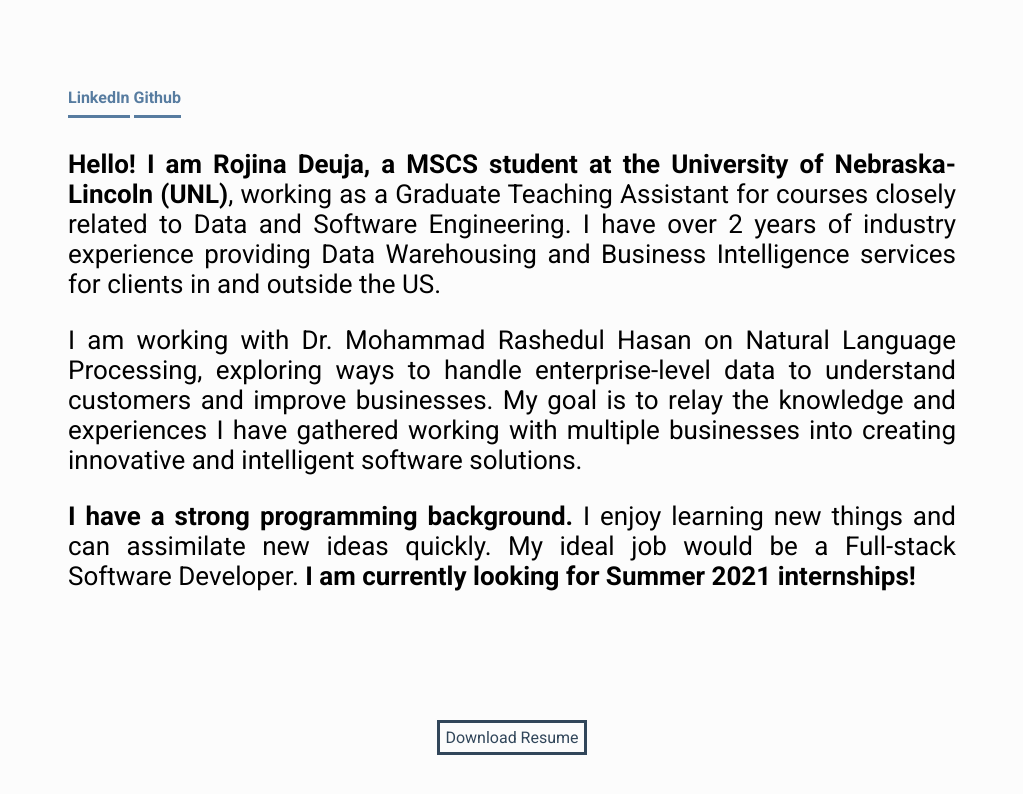
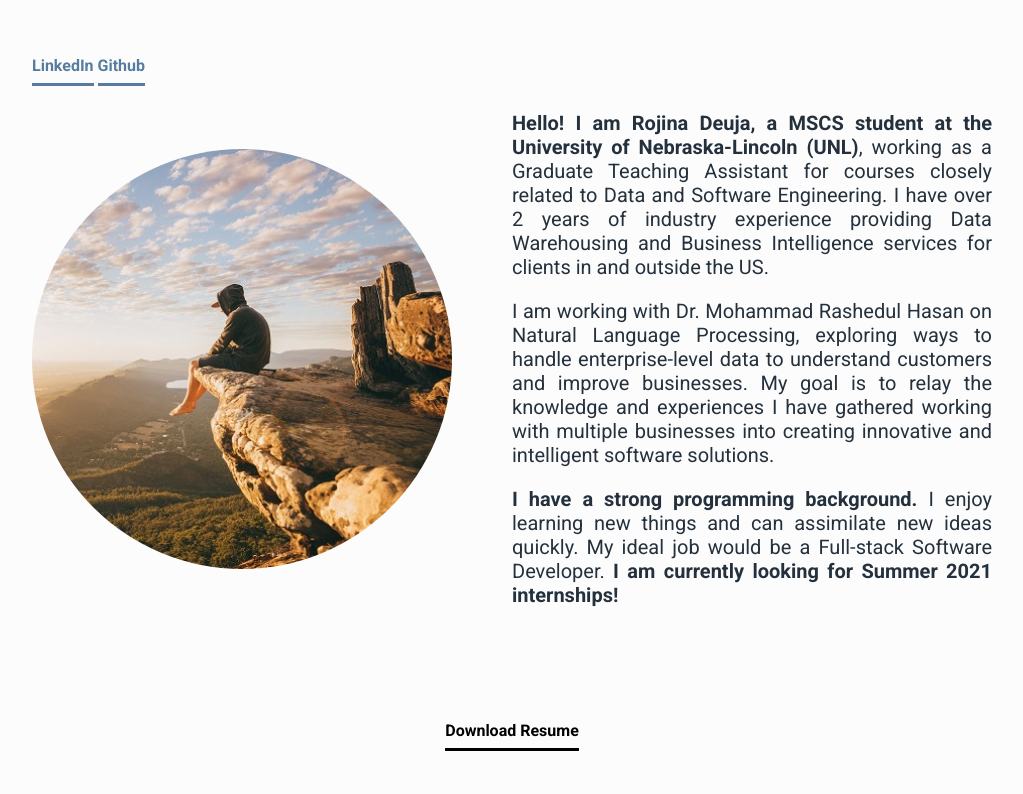
Before and after one commit to rojinadeuja/rojinadeuja.github.io, a React (Create React App) app: page / in a window 1280 px wide. Shown: the top 794 px of the page, without its empty margins (128-1151 px from the left). Built offline with nearby package versions, Linux system fonts and the light colour scheme.

Commit message:
added image, changed styling

```diff
--- a/package.json
+++ b/package.json
@@ -1,4 +1,5 @@
 {
+  "homepage": "https://rojinadeuja.github.io/",
   "name": "rojinadeuja.github.io",
   "version": "0.1.0",
   "private": true,
@@ -11,6 +12,8 @@
     "react-scripts": "3.4.3"
   },
   "scripts": {
+    "predeploy": "npm run build",
+    "deploy": "gh-pages -d build",
     "start": "react-scripts start",
     "build": "react-scripts build",
     "test": "react-scripts test",
@@ -30,5 +33,8 @@
       "last 1 firefox version",
       "last 1 safari version"
     ]
+  },
+  "devDependencies": {
+    "gh-pages": "^3.1.0"
   }
 }
--- a/src/Components/Main/Home/Home.js
+++ b/src/Components/Main/Home/Home.js
@@ -3,12 +3,14 @@ import React from 'react';
 const home = () => {
 
     return <div>
-        <p className="connect-links">
+        <div className="connect-links">
             <a className="connect-link" target="_blank" href="https://www.linkedin.com/in/rojinadeuja/">LinkedIn</a>
             <span>{'    '}</span>
             <a className="connect-link" target="_blank" href="https://github.com/rojinadeuja">Github</a>
-        </p>
-        <p className="large-text" >
+        </div>
+        <div className="profile-section">
+            <img className="profile-img" src="assets/profile.jpg"></img>
+            <div className="large-text profile-txt" >
                 <p>
                     <strong>Hello! I am Rojina Deuja, a MSCS student at the University of Nebraska-Lincoln (UNL)</strong>, working as a Graduate Teaching Assistant for courses closely related to Data and Software Engineering. I have over 2 years of industry experience providing Data Warehousing and Business Intelligence services for clients in and outside the US.
             </p>
@@ -18,7 +20,8 @@ const home = () => {
                 <p>
                     <strong>I have a strong programming background.</strong> I enjoy learning new things and can assimilate new ideas quickly. My ideal job would be a Full-stack Software Developer. <strong>I am currently looking for Summer 2021 internships!</strong>
                 </p>
-        </p>
+            </div>
+        </div>
     </div>
 }
 
--- a/src/Components/Shared/Footer.js
+++ b/src/Components/Shared/Footer.js
@@ -1,13 +1,9 @@
 import React from 'react';
 
 const footer = () => {
-    return <form id='download' target="_blank" method="get" action="assets/deuja_rojina_resume_2020.pdf">
-        <button id='btn-download' type="submit">Download Resume</button>
+    return <form id='download' method="get" action="assets/deuja_rojina_resume_2020.pdf">
+        <button id='btn-download' type="submit"><span style={{ paddingBottom: '0.5em', borderBottomStyle: 'solid' }}>Download Resume</span></button>
     </form>
-    // <ul className="footer-links">
-    //     <li><a className="footer-link" href="https://github.com/rojinadeuja">Github</a></li>
-    //     <li><a className="footer-link" href="https://www.linkedin.com/in/rojinadeuja/">LinkedIn</a></li>
-    // </ul>
 }
 
 export default footer;
--- a/src/index.css
+++ b/src/index.css
@@ -9,14 +9,13 @@ body {
 }
 
 code {
-  font-family: source-code-pro, Menlo, Monaco, Consolas, 'Courier New',
-    monospace;
+  font-family: monospace;
 }
 
 .wrapper {
   display: grid;
-  grid-template-columns: 1fr minmax(100px, 920px) 1fr;
-  grid-template-rows: 7vh minmax(100px, 83vh) 10vh; /* doing 78vh to account for that 1px row */
+  grid-template-columns: 1fr minmax(100px, 992px) 1fr;
+  grid-template-rows: 5vh minmax(100px, 85vh) 10vh; /* doing 78vh to account for that 1px row */
   grid-template-areas:
       ".  header ."
       ".  main   ."
@@ -37,14 +36,11 @@ code {
 }
 
 .main {
+  grid-area: main;
   display: grid;
-  justify-items: center;
-  align-items: flex-start;
+  justify-content: center;
+  /* align-content: center; */
   padding: 1em;
-}
-
-.main, .main-resume {
-  grid-area: main;
 }
 
 .footer {
@@ -102,18 +98,34 @@ code {
 }
 
 .large-text{
-  font-size: 26px;
+  font-size: 20px;
   text-align: justify;
+  color: #24313d;
 }
 
-@media only screen and (max-width: 720px) {
+.profile-section{
+  display: grid;
+  grid-template-columns: 1fr 1fr;
+  grid-template-areas: "profile-img profile-txt";
+  align-items: center;
+}
+
+.profile-section > img{
+  height: 420px;
+  width: 420px;
+  border-radius: 50%;
+  object-fit: cover;
+}
+
+@media only screen and (max-width: 768px) {
   .large-text{
     font-size: 22px;
   }
 
+ /* jsamson@ */
   .wrapper {
     display: grid;
-    grid-template-columns: 1fr minmax(100px, 920px) 1fr;
+    grid-template-columns: 1fr minmax(100px, 992px) 1fr;
     grid-template-rows: 5vh minmax(100px, 85vh) 10vh; /* doing 78vh to account for that 1px row */
     grid-template-areas:
         ".  header ."
@@ -130,7 +142,7 @@ code {
 
   .wrapper {
     display: grid;
-    grid-template-columns: 1fr minmax(100px, 920px) 1fr;
+    grid-template-columns: 1fr minmax(100px, 992px) 1fr;
     grid-template-rows: 5vh minmax(100px, 85vh) 10vh; /* doing 78vh to account for that 1px row */
     grid-template-areas:
         ".  header ."
@@ -141,14 +153,13 @@ code {
 }
 
 #btn-download{
+  font-weight: bold;
+  font-family: inherit;
   font-size: inherit;
-  font-family: inherit;
   text-decoration: none;
-  border: solid;
+  border: none;
   background: none;
-  padding: 5px;
   cursor: pointer;
-  color: #31465a;
 }
 
 #btn-download:hover{
```
Also changed, not shown: public/assets/profile.jpg (added), 1 other file (tests, documents, lock files or other folders). Lines whose indentation alone changed are shown as unchanged.
